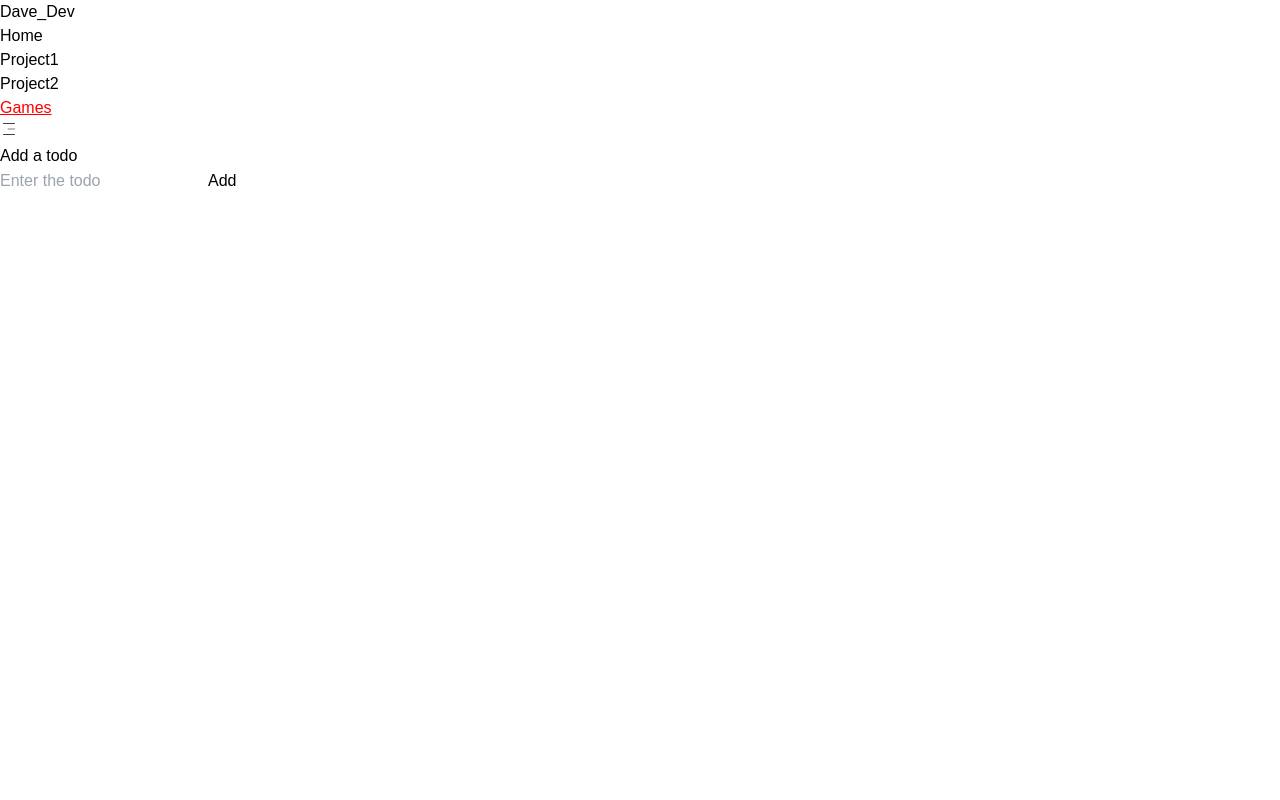
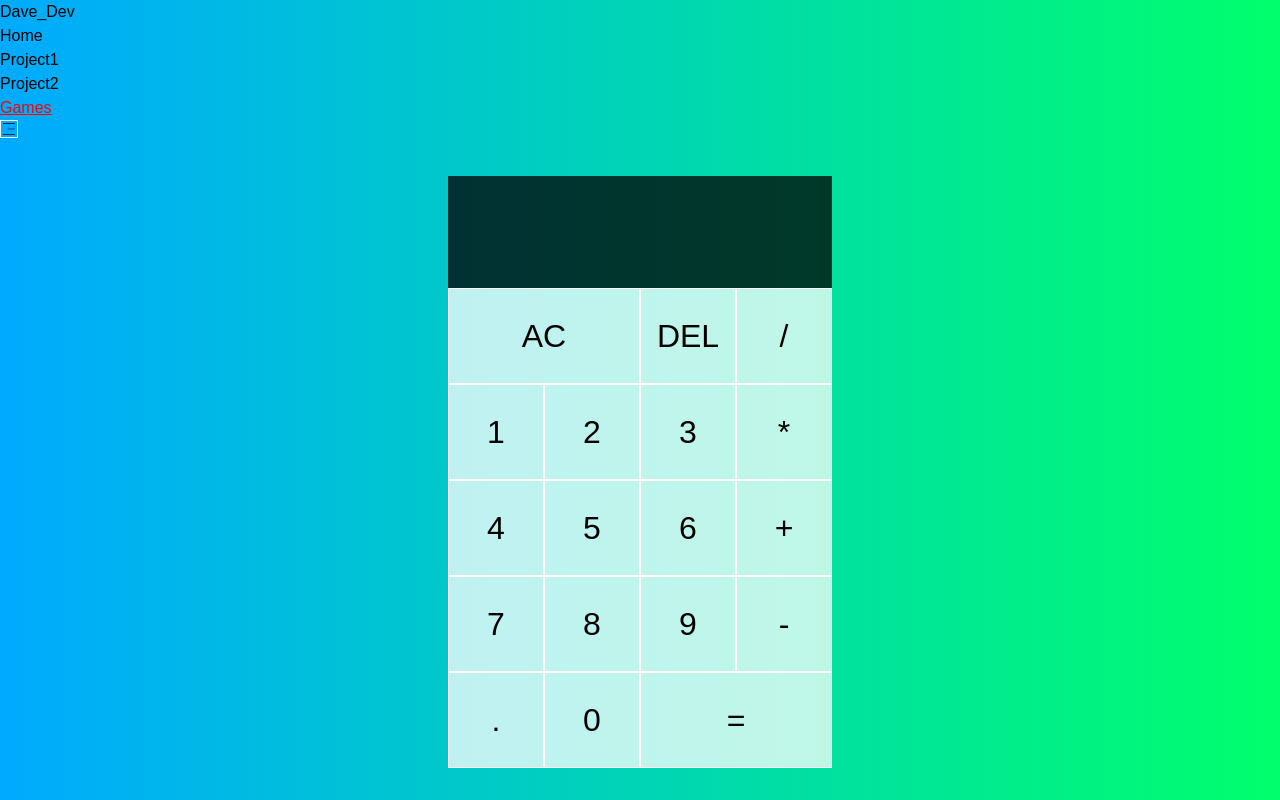
Before and after one commit to briandave-dev/MyReactProjects, a React (Vite) app: page /contact in a window 1280 px wide. Built offline with nearby package versions, Linux system fonts and the light colour scheme; a web font is replaced by a local one.

Commit message:
calculator fixed

```diff
--- a/src/components/25/calculator/index.jsx
+++ b/src/components/25/calculator/index.jsx
@@ -1,3 +1,138 @@
+// import { useReducer } from "react";
+// import "./index.css";
+// import DigitButton from "./DigitButton.jsx";
+
+// export const ACTIONS = {
+//   ADD_DIGIT: "add-digit",
+//   CHOOSE_OPERATION: "choose-operation",
+//   CLEAR: "clear",
+//   DELETE_DIGIT: "delete-digit",
+//   EVALUATE: "evaluate",
+// };
+
+// function reducer(state, { type, payload }) {
+//   switch (type) {
+//     case ACTIONS.ADD_DIGIT:
+//       return {
+//         ...state,
+//         currentOperand: `${state.currentOperand || ""}${payload.digit}`,
+//       };
+//     case ACTIONS.CHOOSE_OPERATION:
+//       if (state.currentOperand === "") return state; // Prevent choosing operation without a number
+//       if (state.previousOperand) {
+//         // If there's a previous operand, evaluate it first
+//         const result = evaluate(state);
+//         return {
+//           ...state,
+//           previousOperand: result.toString(),
+//           currentOperand: "",
+//           operation: payload.operation,
+//         };
+//       }
+//       return {
+//         ...state,
+//         previousOperand: state.currentOperand,
+//         currentOperand: "",
+//         operation: payload.operation,
+//       };
+//     case ACTIONS.CLEAR:
+//       return { currentOperand: "", previousOperand: "", operation: "" };
+//     case ACTIONS.DELETE_DIGIT:
+//       return {
+//         ...state,
+//         currentOperand: state.currentOperand.slice(0, -1),
+//       };
+//     case ACTIONS.EVALUATE:
+//       if (
+//         state.currentOperand === "" ||
+//         state.previousOperand === "" ||
+//         state.operation === ""
+//       ) return state;
+
+//       const result = evaluate(state);
+//       return {
+//         ...state,
+//         currentOperand: result.toString(),
+//         previousOperand: "",
+//         operation: "",
+//       };
+//     default:
+//       return state; // Return the current state for unhandled actions
+//   }
+// }
+
+// // Helper function to evaluate the expression
+// function evaluate({ currentOperand, previousOperand, operation }) {
+//   const prev = parseFloat(previousOperand);
+//   const current = parseFloat(currentOperand);
+
+//   if (isNaN(prev) || isNaN(current)) return ""; // Return empty if invalid numbers
+
+//   let result;
+
+//   switch (operation) {
+//     case "+":
+//       result = prev + current;
+//       break;
+//     case "-":
+//       result = prev - current;
+//       break;
+//     case "*":
+//       result = prev * current;
+//       break;
+//     case "/":
+//       if (current === 0) {
+//         alert("Cannot divide by zero!");
+//         return prev; // Prevent division by zero
+//       }
+//       result = prev / current;
+//       break;
+//     default:
+//       return current; // If no operation, return current
+//   }
+
+//   return result;
+// }
+
+// const Calculator = () => {
+//   const [{ currentOperand, previousOperand, operation }, dispatch] = useReducer(
+//     reducer,
+//     { currentOperand: "", previousOperand: "", operation: "" } // Initialize state
+//   );
+
+//   return (
+//     <div className="calculator-grid">
+//       <div className="output">
+//         <div className="previous-operand">
+//           {previousOperand} {operation}
+//         </div>
+//         <div className="current-operand">{currentOperand}</div>
+//       </div>
+//       <button className="span-two" onClick={() => dispatch({ type: ACTIONS.CLEAR })}>AC</button>
+//       <button onClick={() => dispatch({ type: ACTIONS.DELETE_DIGIT })}>DEL</button>
+//       <button onClick={() => dispatch({ type: ACTIONS.CHOOSE_OPERATION, payload: { operation: '/' } })}>/</button>
+//       <DigitButton digit="1" dispatch={dispatch} />
+//       <DigitButton digit="2" dispatch={dispatch} />
+//       <DigitButton digit="3" dispatch={dispatch} />
+//       <button onClick={() => dispatch({ type: ACTIONS.CHOOSE_OPERATION, payload: { operation: '*' } })}>*</button>
+//       <DigitButton digit="4" dispatch={dispatch} />
+//       <DigitButton digit="5" dispatch={dispatch} />
+//       <DigitButton digit="6" dispatch={dispatch} />
+//       <button onClick={() => dispatch({ type: ACTIONS.CHOOSE_OPERATION, payload: { operation: '+' } })}>+</button>
+//       <DigitButton digit="7" dispatch={dispatch} />
+//       <DigitButton digit="8" dispatch={dispatch} />
+//       <DigitButton digit="9" dispatch={dispatch} />
+//       <button onClick={() => dispatch({ type: ACTIONS.CHOOSE_OPERATION, payload: { operation: '-' } })}>-</button>
+//       <button onClick={() => dispatch({ type: ACTIONS.ADD_DIGIT, payload: { digit: '.' } })}>.</button>
+//       <DigitButton digit="0" dispatch={dispatch} />
+//       <button className="span-two" onClick={() => dispatch({ type: ACTIONS.EVALUATE })}>=</button>
+//     </div>
+//   );
+// };
+
+// export default Calculator;
+
+
 import { useReducer } from "react";
 import "./index.css";
 import DigitButton from "./DigitButton.jsx";
@@ -15,43 +150,78 @@ function reducer(state, { type, payload }) {
     case ACTIONS.ADD_DIGIT:
       return {
         ...state,
-        currentOperand: `${currentOperand || ""}${payload.digit}`,
+        currentOperand: `${state.currentOperand || ""}${payload.digit}`,
       };
+    case ACTIONS.CHOOSE_OPERATION:
+      if (state.currentOperand === "") return state; // Prevent choosing operation without a number
+      return {
+        ...state,
+        previousOperand: `${state.previousOperand} ${state.currentOperand} ${payload.operation}`,
+        currentOperand: "", // Clear current input for next number
+      };
+    case ACTIONS.CLEAR:
+      return { currentOperand: "", previousOperand: "", operation: "" };
+    case ACTIONS.DELETE_DIGIT:
+      return {
+        ...state,
+        currentOperand: state.currentOperand.slice(0, -1),
+      };
+    case ACTIONS.EVALUATE:
+      if (state.currentOperand === "") return state; // No current input to evaluate
+      const fullExpression = `${state.previousOperand} ${state.currentOperand}`; // Combine for evaluation
+      const result = evaluate(fullExpression);
+      return {
+        ...state,
+        currentOperand: result.toString(),
+        previousOperand: "",
+      };
+    default:
+      return state; // Return the current state for unhandled actions
+  }
+}
+
+// Helper function to evaluate the expression
+function evaluate(expression) {
+  try {
+    // Using eval is generally not recommended, but for simple calculations, it can be used with caution
+    const result = eval(expression); // Evaluate the string expression
+    return result;
+  } catch (error) {
+    alert("Invalid Expression");
+    return "";
   }
 }
 
 const Calculator = () => {
-  const [{ currentOperand, previousOperand, operation }, dispatch] = useReducer(
+  const [{ currentOperand, previousOperand }, dispatch] = useReducer(
     reducer,
-    {}
+    { currentOperand: "", previousOperand: "" } // Initialize state
   );
 
   return (
     <div className="calculator-grid">
       <div className="output">
-        <div className="previous-operand">
-          {previousOperand} {operation}
-        </div>
+        <div className="previous-operand">{previousOperand}</div>
         <div className="current-operand">{currentOperand}</div>
       </div>
-      <button className="span-two">AC</button>
-      <button>DEL</button>
-      <DigitButton digit="/" dispatch={dispatch} />
+      <button className="span-two" onClick={() => dispatch({ type: ACTIONS.CLEAR })}>AC</button>
+      <button onClick={() => dispatch({ type: ACTIONS.DELETE_DIGIT })}>DEL</button>
+      <button onClick={() => dispatch({ type: ACTIONS.CHOOSE_OPERATION, payload: { operation: '/' } })}>/</button>
       <DigitButton digit="1" dispatch={dispatch} />
       <DigitButton digit="2" dispatch={dispatch} />
       <DigitButton digit="3" dispatch={dispatch} />
-      <button>*</button>
-      <button>4</button>
-      <button>5</button>
-      <button>6</button>
-      <button>+</button>
-      <button>7</button>
-      <button>8</button>
-      <button>9</button>
-      <button>-</button>
-      <button>.</button>
-      <button>0</button>
-      <button className="span-two">=</button>
+      <button onClick={() => dispatch({ type: ACTIONS.CHOOSE_OPERATION, payload: { operation: '*' } })}>*</button>
+      <DigitButton digit="4" dispatch={dispatch} />
+      <DigitButton digit="5" dispatch={dispatch} />
+      <DigitButton digit="6" dispatch={dispatch} />
+      <button onClick={() => dispatch({ type: ACTIONS.CHOOSE_OPERATION, payload: { operation: '+' } })}>+</button>
+      <DigitButton digit="7" dispatch={dispatch} />
+      <DigitButton digit="8" dispatch={dispatch} />
+      <DigitButton digit="9" dispatch={dispatch} />
+      <button onClick={() => dispatch({ type: ACTIONS.CHOOSE_OPERATION, payload: { operation: '-' } })}>-</button>
+      <button onClick={() => dispatch({ type: ACTIONS.ADD_DIGIT, payload: { digit: '.' } })}>.</button>
+      <DigitButton digit="0" dispatch={dispatch} />
+      <button className="span-two" onClick={() => dispatch({ type: ACTIONS.EVALUATE })}>=</button>
     </div>
   );
 };
--- a/src/components/Contact.jsx
+++ b/src/components/Contact.jsx
@@ -11,6 +11,8 @@ import Requests from "./SOLID/SingleResponsabilityComponents/Requests"
 import { ThemeContext } from "./ThemeContext";
 import Test from "./test/Test";
 import Todos from "./test/Todos";
+
+import Calculator from "./25/calculator";
 
 const Contact = () => {
   const products = ["Banana", "Orange", "Apple", "Pineapple"];
@@ -30,7 +32,9 @@ const Contact = () => {
 
         {/* <Requests /> */}
         {/* <Test /> */}
-        <Todos />
+        {/* <Todos /> */}
+        <Calculator />
+
     </>
   );
 };
```
